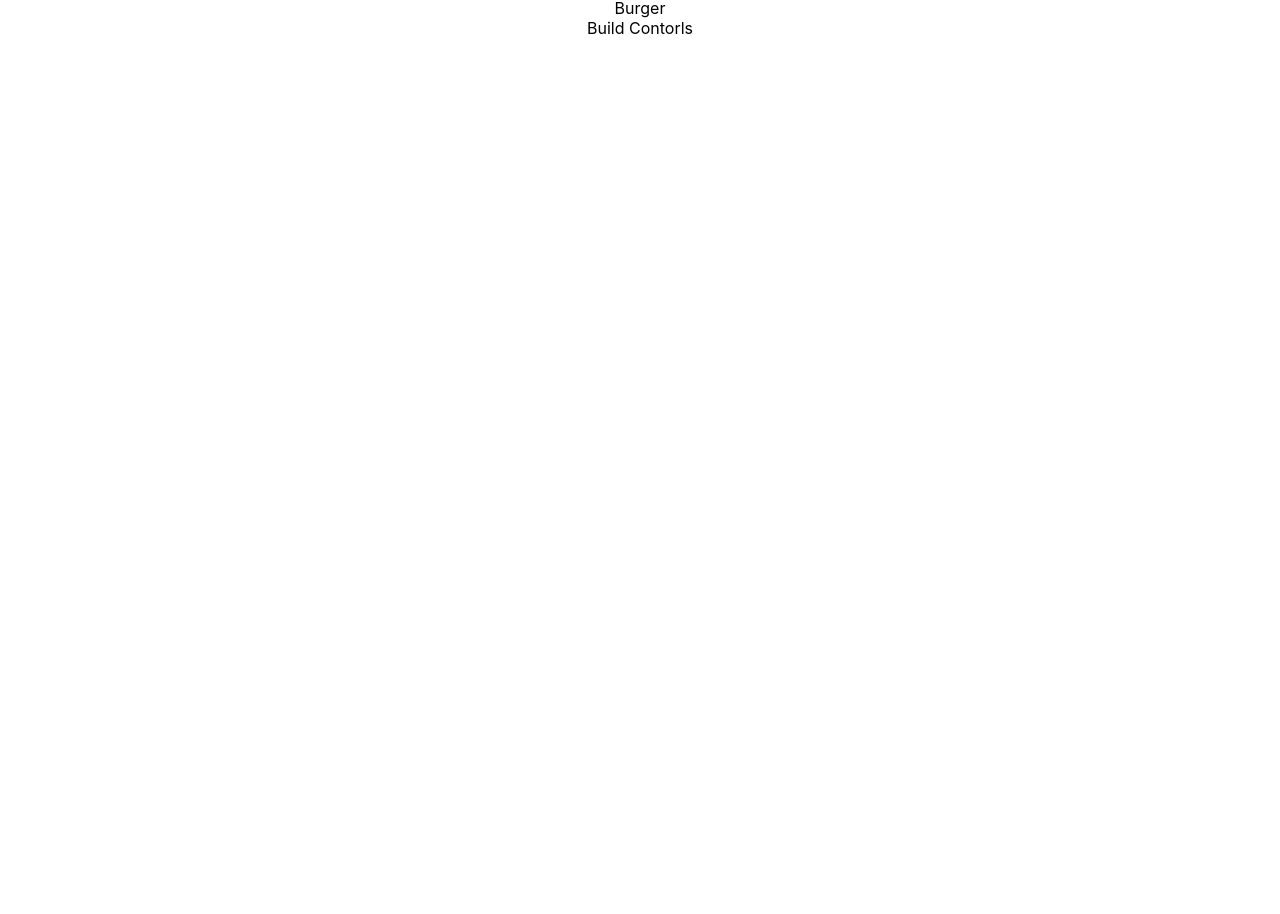
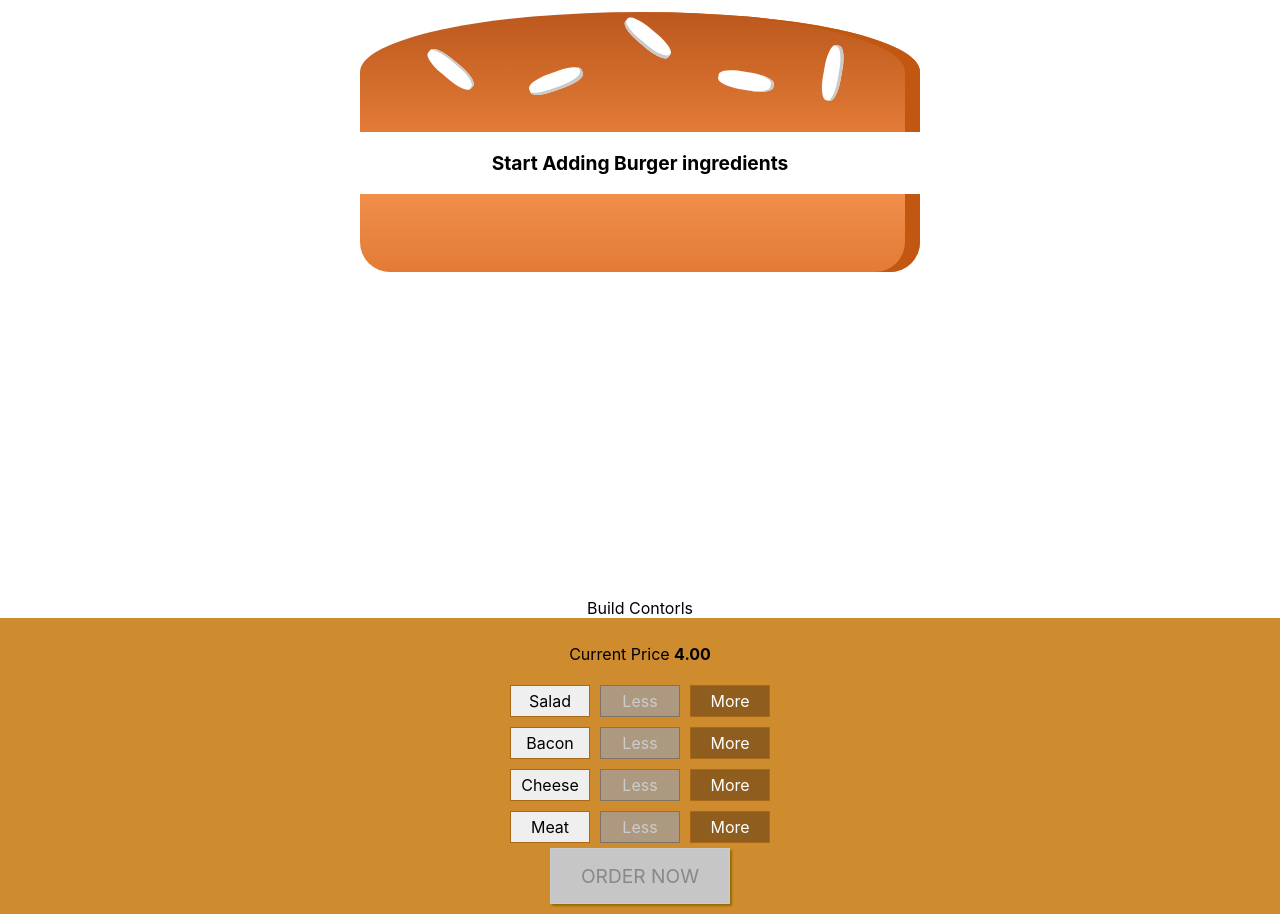
Before and after one commit to lario0913/blog, a React (Create React App) app in the folder Desktop/lario/projects/react/burger-builder/: page / in a window 1280 px wide. Shown: the part 82-996 px from the top of the page. Before the commit the page ends 800 px from the top, so only its background shows below. Built offline with nearby package versions, Linux system fonts and the light colour scheme.

Commit message:
Added buttons to interract with the burger ingredients

```diff
--- /dev/null
+++ b/Desktop/lario/projects/react/burger-builder/src/components/Burger/BuildControls/BuildControl/BuildControl.js
@@ -0,0 +1,19 @@
+import React from 'react'
+import styles from './BuildControl.module.css'
+
+function BuildControl(props) {
+    return (
+        <div className={styles.BuildControl}>
+            <button className={styles.Label} >{props.label}</button>
+            <button
+            className={styles.Less}
+            onClick={props.removeIngredient}
+            disabled={props.disabledInfo}>
+                Less
+             </button>
+            <button className={styles.More} onClick={props.added}>More</button>
+        </div>
+    )
+}
+
+export default BuildControl
--- /dev/null
+++ b/Desktop/lario/projects/react/burger-builder/src/components/Burger/BuildControls/BuildControl/BuildControl.module.css
@@ -0,0 +1,56 @@
+.BuildControl {
+    display: flex;
+    justify-content: space-between;
+    align-items: center;
+    margin: 5px 0;
+}
+
+.BuildControl button {
+    display: block;
+    font: inherit;
+    padding: 5px;
+    margin: 0 5px;
+    width: 80px;
+    border: 1px solid #AA6817;
+    cursor: pointer;
+    outline: none;
+}
+
+.BuildControl button:disabled {
+    background-color: #AC9980;
+    border: 1px solid #7E7365;
+    color: #ccc;
+    cursor: default;
+}
+
+.BuildControl button:hover:disabled {
+    background-color: #AC9980;
+    color: #ccc;
+    cursor: not-allowed;
+}
+
+.Label {
+    padding: 10px;
+    font-weight: bold;
+    width: 80px;
+}
+
+.BuildControl .Less {
+    background-color: #D39952;
+    color: white;
+}
+
+.BuildControl .More {
+    background-color: #8F5E1E;
+    color: white;
+}
+
+.BuildControl .Less:hover, .BuildControl .Less:active {
+    background-color: #DAA972;
+    color: white;
+}
+
+.BuildControl .More:hover,.BuildControl .More:active {
+    background-color: #99703F;
+    color: white;
+}
--- /dev/null
+++ b/Desktop/lario/projects/react/burger-builder/src/components/Burger/BuildControls/BuildControls.js
@@ -0,0 +1,35 @@
+import React from 'react'
+
+import styles from './BuildControls.module.css'
+import BuildControl from './BuildControl/BuildControl'
+
+
+const controls = [
+    {label : 'Salad', type: 'salad'},
+    {label : 'Bacon', type: 'bacon'},
+    {label : 'Cheese', type: 'cheese'},
+    {label : 'Meat', type: 'meat'}
+]
+
+const BuildControls = (props) => {
+    return (
+        <div className={styles.BuildControls}>
+
+            <p>Current Price <strong>{props.price.toFixed(2)}</strong></p>
+
+            {controls.map(cntl => (
+                <BuildControl
+                    key={cntl.label}
+                    label={cntl.label}
+                    added={() => props.addIngredient(cntl.type)}
+                    removeIngredient={()=>props.removeIngredient(cntl.type)}
+                    disabledInfo={props.disabledInfo[cntl.type]}
+                    />
+            ))}
+
+            <button className={styles.OrderButton} disabled={!props.updateOrder}>ORDER NOW</button>
+        </div>
+    )
+}
+
+export default BuildControls
--- /dev/null
+++ b/Desktop/lario/projects/react/burger-builder/src/components/Burger/BuildControls/BuildControls.module.css
@@ -0,0 +1,52 @@
+.BuildControls {
+    width: 100%;
+    background-color: #cf8c2e;
+    display: flex;
+    flex-flow: column;
+    align-items: center;
+    box-shadow: 0 2px 1px #ccc;
+    margin: auto;
+    padding: 10px 0;
+}
+
+
+.OrderButton {
+    background-color: #DAD735;
+    outline: none;
+    cursor: pointer;
+    border: 1px solid #966909;
+    color: #966909;
+    font-family: inherit;
+    font-size: 1.2em;
+    padding: 15px 30px;
+    box-shadow: 2px 2px 2px #966909;
+}
+
+.OrderButton:hover, .OrderButton:active {
+    background-color: #A0DB41;
+    border: 1px solid #966909;
+    color: #966909;
+}
+
+.OrderButton:disabled {
+    background-color: #C7C6C6;
+    cursor: not-allowed;
+    border: 1px solid #ccc;
+    color: #888888;
+}
+
+.OrderButton:not(:disabled) {
+    animation: enable 0.3s linear;
+}
+
+@keyframes enable {
+    0% {
+        transform: scale(1);
+    }
+    60% {
+        transform: scale(1.1);
+    }
+    100% {
+        transform: scale(1);
+    }
+}
--- a/Desktop/lario/projects/react/burger-builder/src/components/Burger/Burger.js
+++ b/Desktop/lario/projects/react/burger-builder/src/components/Burger/Burger.js
@@ -0,0 +1,29 @@
+import React from 'react'
+
+import styles from './Burger.module.css'
+import BurgerIngredients from './BurgerIngredients/BurgerIngredients'
+
+const Burger = (props) =>{
+    let transformedIngredients = Object.keys(props.ingredients)
+    .map(igKey => {
+        return [...Array(props.ingredients[igKey])]
+        .map((_, i) => <BurgerIngredients key={igKey + i} type={igKey} />)
+    })
+    .reduce((prevVal, nextValue)=>{
+        return prevVal.concat(nextValue)
+    }, [])
+
+    if (transformedIngredients.length === 0){
+        transformedIngredients = <p> Start Adding Burger ingredients</p>
+    }
+
+    return (
+        <div className={styles.burger}>
+            <BurgerIngredients type="bread-top" />
+            {transformedIngredients}
+            <BurgerIngredients type= "bread-bottom" />
+        </div>
+    )
+}
+
+export default Burger
--- /dev/null
+++ b/Desktop/lario/projects/react/burger-builder/src/components/Burger/Burger.module.css
@@ -0,0 +1,29 @@
+.burger {
+    width: 100%;
+    height: 250px;
+    margin: auto;
+    overflow: scroll;
+    text-align: center;
+    font-weight: bold;
+    font-size: 1.2rem;
+}
+
+
+@media(min-width: 500px ) and (min-height: 400px) {
+    .burger{
+        width: 350px;
+        height: 300px;
+    }
+}
+@media(min-width: 500px ) and (min-height: 400px) {
+    .burger{
+        width: 450px;
+        height: 400px;
+    }
+}
+@media(min-width: 1000px ) and (min-height: 700px) {
+    .burger{
+        width: 700px;
+        height: 600px;
+    }
+}
--- a/Desktop/lario/projects/react/burger-builder/src/components/Burger/BurgerIngredients/BurgerIngredients.js
+++ b/Desktop/lario/projects/react/burger-builder/src/components/Burger/BurgerIngredients/BurgerIngredients.js
@@ -13,13 +13,12 @@ const BurgerIngredients = props => {
             break;
 
         case ('bread-top'):
-            ingredients = (
+            return ingredients = (
             <div className={styles.BreadTop}>
-                 <div className={styles.seeds1}></div>
-                 <div className={styles.seeds2}></div>
+                 <div className={styles.Seeds1}></div>
+                 <div className={styles.Seeds2}></div>
             </div>
-            )
-            break;
+            );
 
         case ('meat'):
             ingredients = <div className={styles.Meat}></div>
@@ -33,12 +32,14 @@ const BurgerIngredients = props => {
             ingredients = <div className={styles.Salad}> </div>
             break;
 
-        case ('bread-bottom'):
+        case ('bacon'):
             ingredients = <div className={styles.Bacon}> </div>
             break;
         default :
                 ingredients = null
     }
+
+    return ingredients
 }
 
 
--- a/Desktop/lario/projects/react/burger-builder/src/container/BurgerBuilder/BurgerBuilder.js
+++ b/Desktop/lario/projects/react/burger-builder/src/container/BurgerBuilder/BurgerBuilder.js
@@ -1,12 +1,92 @@
 import React, { Component } from 'react'
 import Auxilliary from '../../hoc/Auxilliary'
+import Burger from '../../components/Burger/Burger'
+import BuildControls from '../../components/Burger/BuildControls/BuildControls'
+
+const INGREDIENT_PRICES = {
+    salad: 0.5,
+    cheese: 0.4,
+    meat: 1.3,
+    bacon: 0.9
+}
 
 class BurgerBuilder extends Component {
+    state = {
+        ingredients: {
+            salad : 0,
+            bacon : 0,
+            cheese : 0,
+            meat : 0
+        },
+        total : 4,
+        orderNow: false
+    }
+
+    addIngredientHandler = (type) =>{
+        const oldCount = this.state.ingredients[type]
+        const newCount = oldCount + 1
+        const updatedIngredient = {...this.state.ingredients}
+        updatedIngredient[type] = newCount
+
+        const price = INGREDIENT_PRICES[type]
+        const oldPrice = this.state.total
+        const newPrice = oldPrice + price
+
+        this.setState({
+            ingredients: updatedIngredient, total: newPrice
+        })
+        this.updateOrder(updatedIngredient)
+    }
+
+    removeIngredientHandler = (type) =>{
+        const oldCount = this.state.ingredients[type]
+        if (oldCount === 0){
+            return
+        }
+        const newCount = oldCount - 1
+        const updatedIngredient = {...this.state.ingredients}
+        updatedIngredient[type] = newCount
+
+        const price = INGREDIENT_PRICES[type]
+        const oldPrice = this.state.total
+        const newPrice = oldPrice - price
+
+        this.setState({
+            ingredients: updatedIngredient, total: newPrice
+        })
+
+        this.updateOrder(updatedIngredient)
+    }
+
+     updateOrder (ingredients) {
+        const cum = Object.keys(ingredients)
+                                .map(igKey =>{
+                                    return ingredients[igKey]
+                                })
+                                .reduce((cum, cur) => {
+                                    return cum + cur
+                                }, 0)
+
+        this.setState({orderNow : cum > 0})
+    }
+
     render() {
+        const disabledInfo = {...this.state.ingredients}
+        for (let key in disabledInfo) {
+            disabledInfo[key] = disabledInfo[key]  <= 0
+        }
+
         return (
             <Auxilliary>
-                <div>Burger</div>
+                <Burger ingredients = {this.state.ingredients} />
                 <div>Build Contorls</div>
+                <BuildControls
+                addIngredient={this.addIngredientHandler}
+                removeIngredient={this.removeIngredientHandler}
+                disabledInfo={disabledInfo}
+                price={this.state.total}
+                updateOrder={this.state.orderNow}
+                 />
             </Auxilliary>
         )
     }
```
